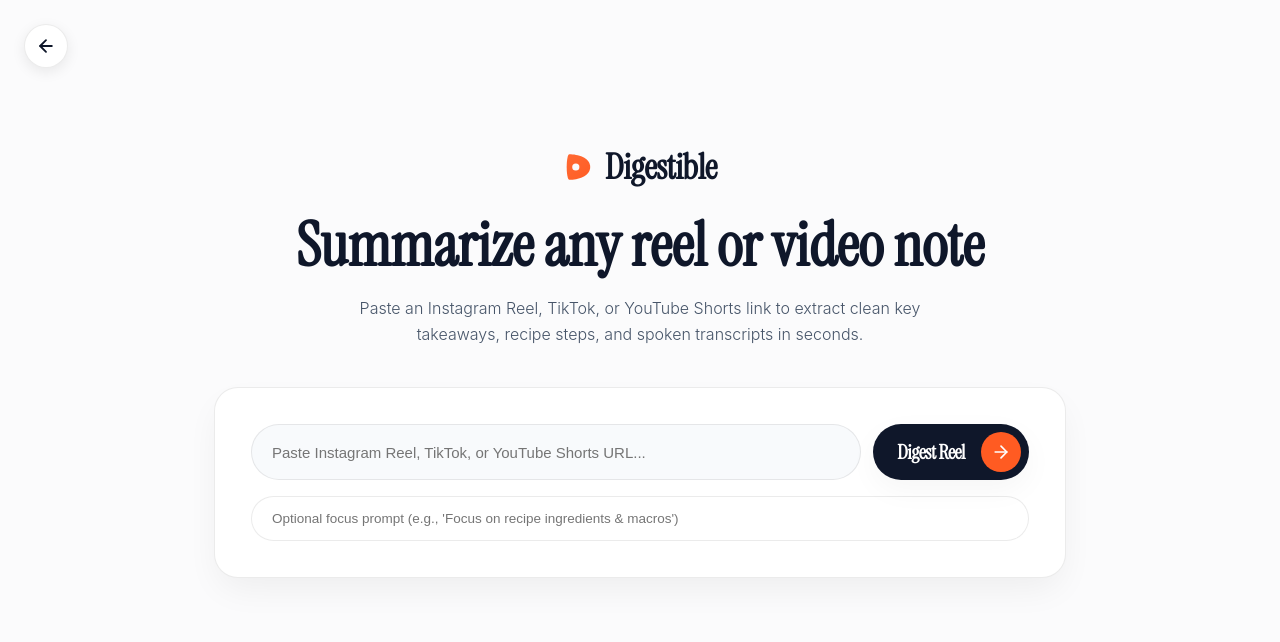
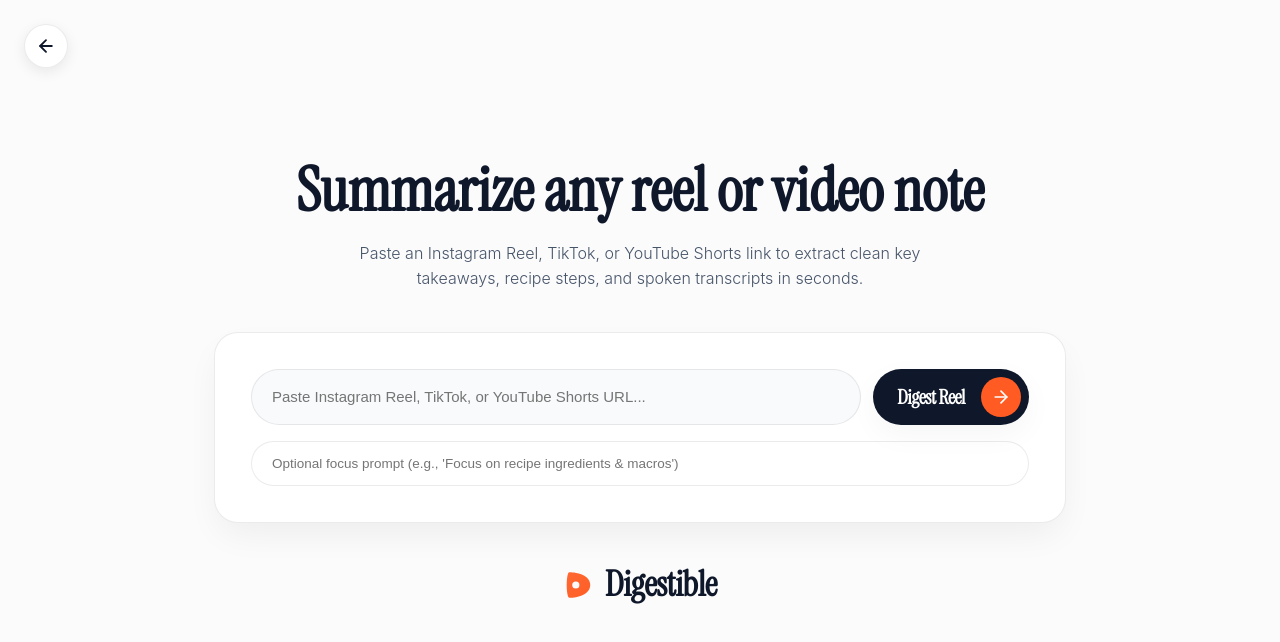
Before and after one commit to guesswhozayn/digestible, a React (Vite) app in the folder client/: page / in a window 1280 px wide. Both pictures are taken after a click on the button "Start Free Now". Shown: the top 642 px of the page. Built offline with nearby package versions, Linux system fonts and the light colour scheme; a web font is replaced by a local one.

Commit message:
fixed parser issue

```diff
--- a/client/src/components/SummarizerPage.tsx
+++ b/client/src/components/SummarizerPage.tsx
@@ -92,6 +92,7 @@
 
       if (taskId) {
         let attempts = 0;
+        // Allow up to 60 attempts (~90 seconds) to accommodate yt-dlp stream extraction and LLM synthesis
         const pollInterval = setInterval(async () => {
           attempts++;
           try {
@@ -103,13 +104,18 @@
               clearInterval(pollInterval);
               setActiveResult(record.summary_data);
               setStatus('completed');
-            } else if (record?.status === 'failed' || attempts > 15) {
+            } else if (record?.status === 'failed') {
+              clearInterval(pollInterval);
+              console.error('[SummarizerPage] Backend task failed:', record.error_message);
+              setActiveResult(record?.summary_data || buildDynamicResult(url, customPrompt));
+              setStatus('completed');
+            } else if (attempts > 60) {
               clearInterval(pollInterval);
               setActiveResult(record?.summary_data || buildDynamicResult(url, customPrompt));
               setStatus('completed');
             }
           } catch (pollErr) {
-            if (attempts > 10) {
+            if (attempts > 30) {
               clearInterval(pollInterval);
               setActiveResult(buildDynamicResult(url, customPrompt));
               setStatus('completed');
@@ -204,29 +210,6 @@
           margin: '0 auto',
         }}
       >
-
-        <div
-          style={{
-            display: 'flex',
-            justifyContent: 'center',
-            marginBottom: '28px',
-          }}
-        >
-          <div
-            onClick={onBackToLanding}
-            style={{
-              cursor: 'pointer',
-              display: 'inline-flex',
-              alignItems: 'center',
-              gap: '10px',
-              transition: 'transform 0.2s ease',
-            }}
-            onMouseEnter={(e) => (e.currentTarget.style.transform = 'scale(1.04)')}
-            onMouseLeave={(e) => (e.currentTarget.style.transform = 'scale(1)')}
-          >
-            <AbstractDLogo size={32} showText={true} />
-          </div>
-        </div>
 
         {(status === 'idle' || status === 'extracting') && (
           <div>
@@ -571,6 +554,33 @@
             </div>
           </div>
         )}
+
+        <div
+          style={{
+            marginTop: '44px',
+            display: 'flex',
+            flexDirection: 'column',
+            alignItems: 'center',
+            justifyContent: 'center',
+            gap: '10px',
+            textAlign: 'center',
+          }}
+        >
+          <div
+            onClick={onBackToLanding}
+            style={{
+              cursor: 'pointer',
+              display: 'inline-flex',
+              alignItems: 'center',
+              gap: '10px',
+              transition: 'transform 0.2s ease',
+            }}
+            onMouseEnter={(e) => (e.currentTarget.style.transform = 'scale(1.04)')}
+            onMouseLeave={(e) => (e.currentTarget.style.transform = 'scale(1)')}
+          >
+            <AbstractDLogo size={32} showText={true} />
+          </div>
+        </div>
       </main>
     </div>
   );
```
